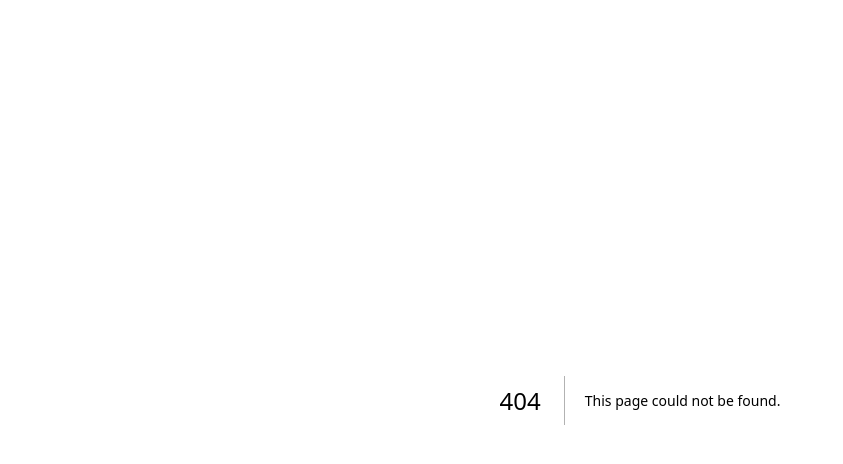
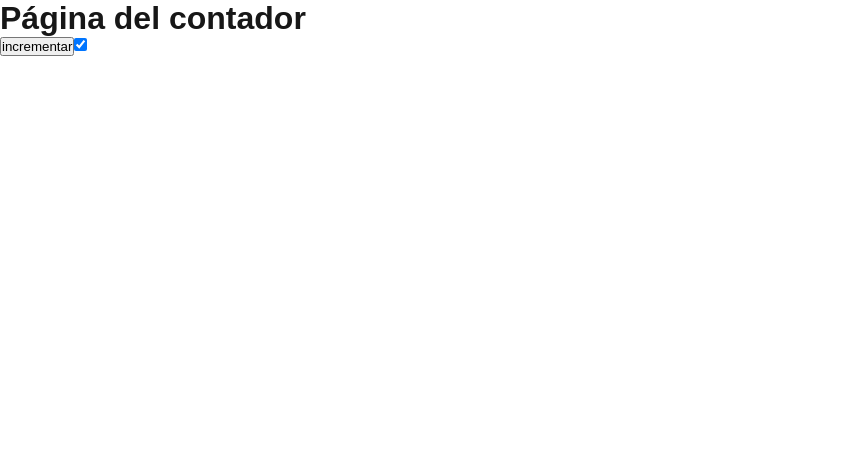
Before and after one commit to camilagiardini/primer-proyecto-nextjs-cami-y-emma, a Next.js app: page /contador in a window 1280 px wide. Before the commit this address had no page. Shown: the top 464 px of the page, without its empty margins (0-843 px from the left). Built offline with nearby package versions, Linux system fonts and the light colour scheme.

Commit message:
12/8
contador

```diff
--- /dev/null
+++ b/src/app/contador/page.js
@@ -0,0 +1,47 @@
+"use client"
+
+import Button from "@/components/Button";
+import Input from "@/components/Input";
+import Title from "@/components/Title"
+import { useEffect, useState } from "react";
+
+export default function ContadorPage() {
+
+    const [cuenta, setCuenta] = useState(0);
+    const [checked, setChecked] = useState(true);
+
+    function incrementar(){
+        setCuenta(cuenta+1)
+    }
+
+    function decrementar(){
+        setCuenta(cuenta-1)
+    }
+
+    function checkbox(event){
+        setChecked(event.target.checked)
+    }
+
+    function cambiarValor(){
+        if (checked==true) {
+            incrementar()
+        } else {
+            decrementar()
+        }
+    }
+
+    useEffect(() => {
+        if (cuenta==20 || cuenta==-20){
+            setCuenta(0)
+        }
+        console.log("cuenta varió: ", cuenta)
+    }, [cuenta])
+
+    return (
+        <>
+        <Title title="Página del contador"></Title>
+        <Button title="incrementar" onClick={cambiarValor}></Button>
+        <Input type="checkbox" onChange={checkbox} checked={checked}></Input>
+        </>
+    )
+}
--- a/src/components/Button.js
+++ b/src/components/Button.js
@@ -7,7 +7,7 @@ export default function Button(props){
 
     return (
         <>
-            <button onClick={funcionalidad}>hola</button>
+            <button onClick={props.onClick}>{props.title}</button>
         </>
     )
 }
--- a/src/components/Input.js
+++ b/src/components/Input.js
@@ -2,7 +2,7 @@ export default function Input(props) {
 
     return (
         <>
-            <input type="text" onChange={props.cambio}></input>
+            <input type={props.type} onChange={props.onChange} checked={props.checked} ></input>
         </>
     )
 }
--- a/src/components/Title.js
+++ b/src/components/Title.js
@@ -1,7 +1,7 @@
-export default function Title(){
+export default function Title(props){
     return(
         <>
-            <h1>Titulo del componente</h1>
+            <h1>{props.title}</h1>
         </>
     )
 }
```
